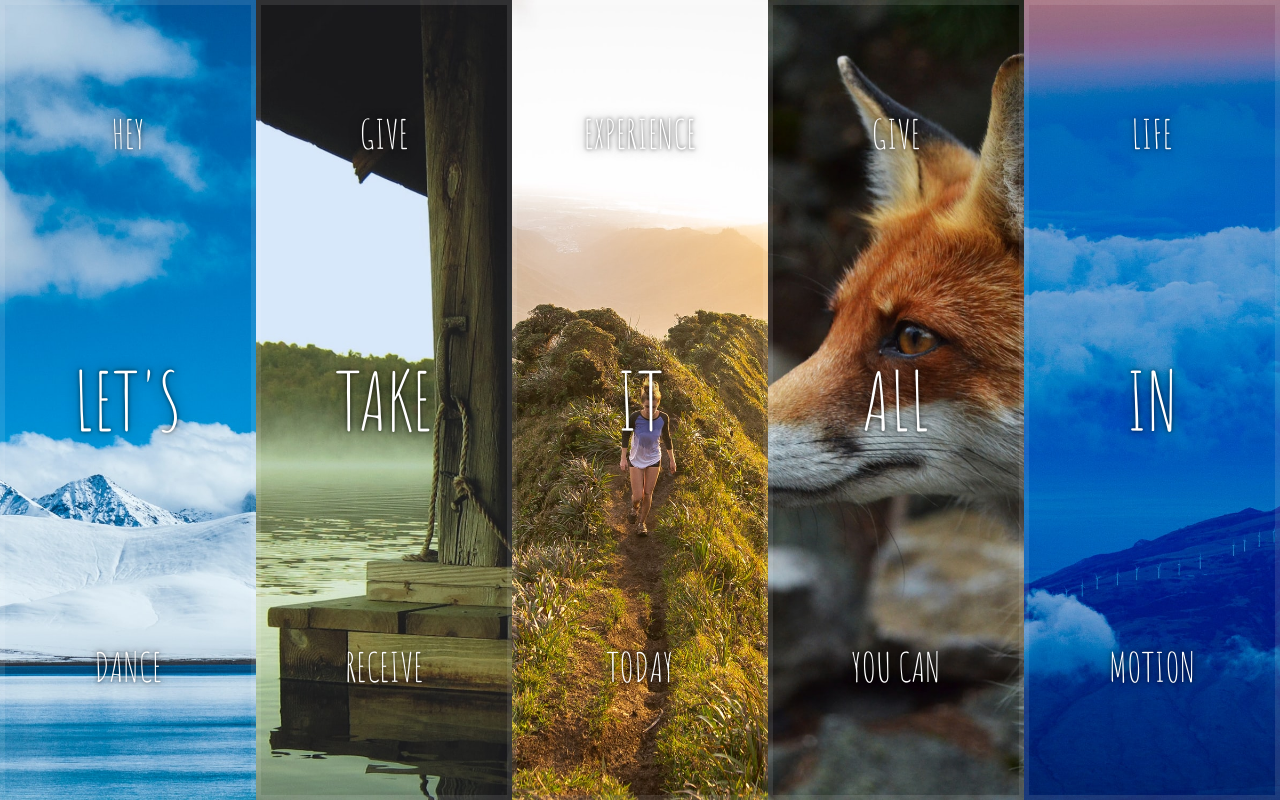
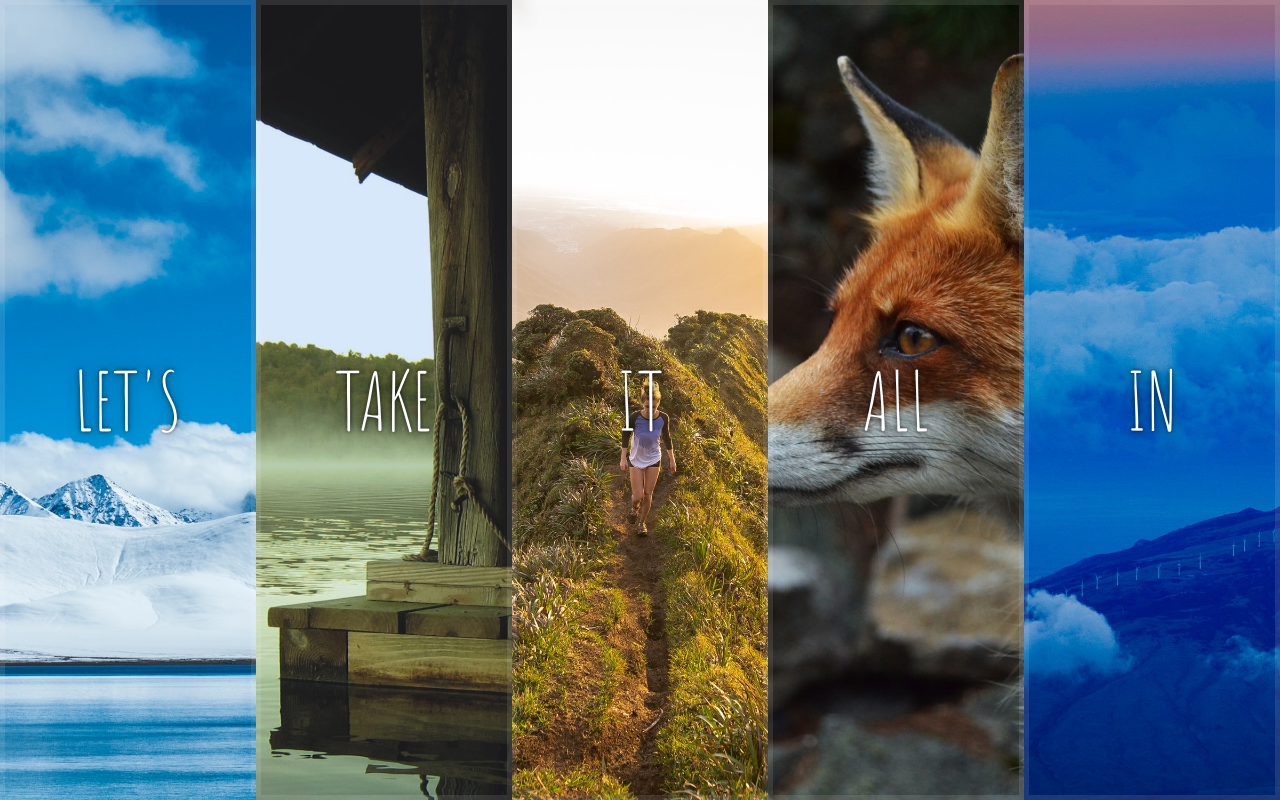
Before and after one commit to Maegician/JavaScript30, a plain HTML site: page 05 - Flex Panel Gallery/index-START.html in a window 1280 px wide. Drawn offline with Linux system fonts and the light colour scheme.

Commit message:
ajout translate sur les premiers et derniers p des div .panel

```diff
--- a/05 - Flex Panel Gallery/index-START.html
+++ b/05 - Flex Panel Gallery/index-START.html
@@ -81,6 +81,15 @@
     .panel.open {
       font-size: 40px;
     }
+    /*  */
+    .panel p:nth-child(1){
+      transform: translate(0,-100%);
+    }
+
+    .panel p:nth-child(3){
+      transform: translate(0,100%);
+    }
+    /* peut-être plus indiqué d'utiliser les sélecteurs last/first child, au cas où lors d'une maintenance future des paragraphes sont ajoutés dans les div .panel*/
 
   </style>
 
```
